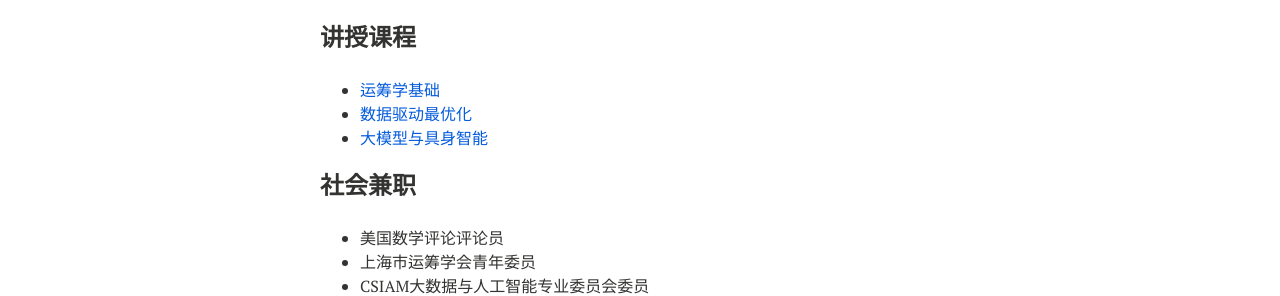
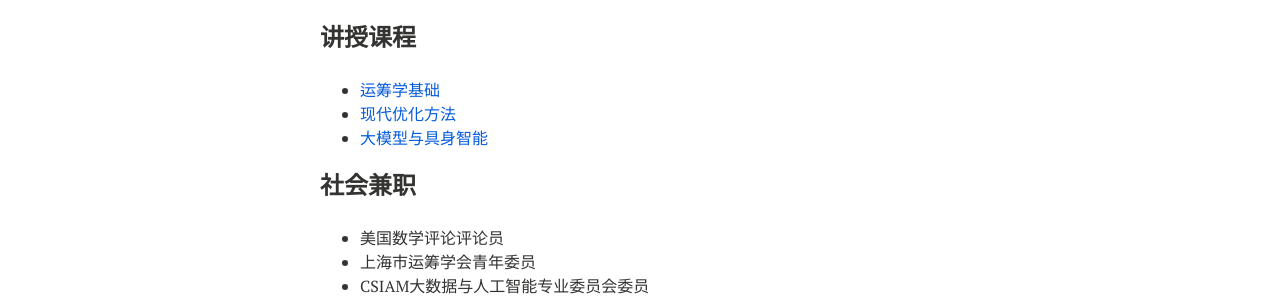
Before and after one commit to xianchaoxiu/xianchaoxiu.github.io, a Jekyll site: the page built from chinese/index.md, in a window 1280 px wide. Shown: the part 419-715 px from the top of the page. Built offline with Jekyll 4.4.1, drawn with Linux system fonts in a browser that asks for light colours; nearby versions of some CDN libraries.

Commit message:
Update index.md

```diff
--- a/chinese/index.md
+++ b/chinese/index.md
@@ -24,7 +24,7 @@ share: false
 
 ### 讲授课程
 * <a href="https://xianchaoxiu.github.io/chinese/OR/" class="textlink" target="_blank"> 运筹学基础 </a><br>
-* <a href="https://xianchaoxiu.github.io/chinese/OPT/" class="textlink" target="_blank"> 数据驱动最优化 </a><br>
+* <a href="https://xianchaoxiu.github.io/chinese/OPT/" class="textlink" target="_blank"> 现代优化方法 </a><br>
 * <a href="https://xianchaoxiu.github.io/chinese/LLM/" class="textlink" target="_blank"> 大模型与具身智能 </a><br>
 
 ### 社会兼职
```
